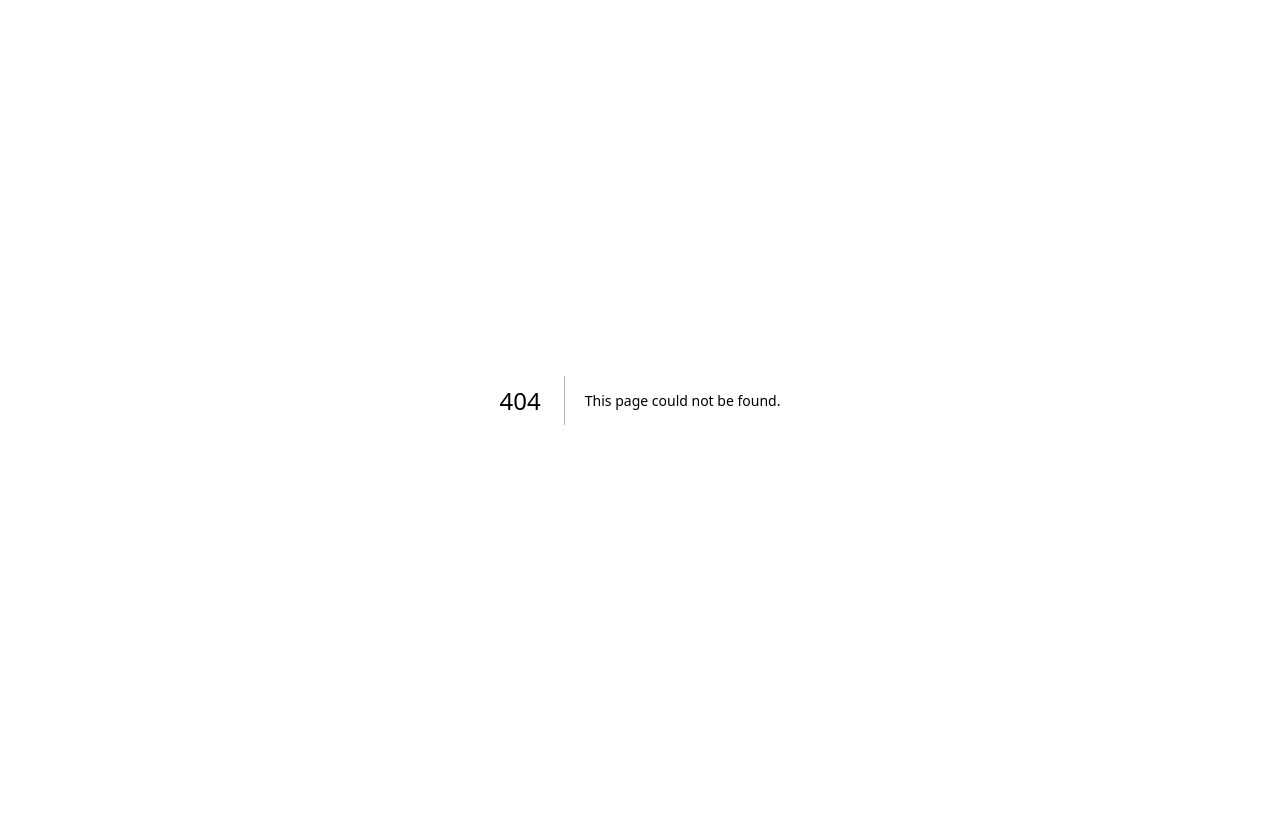
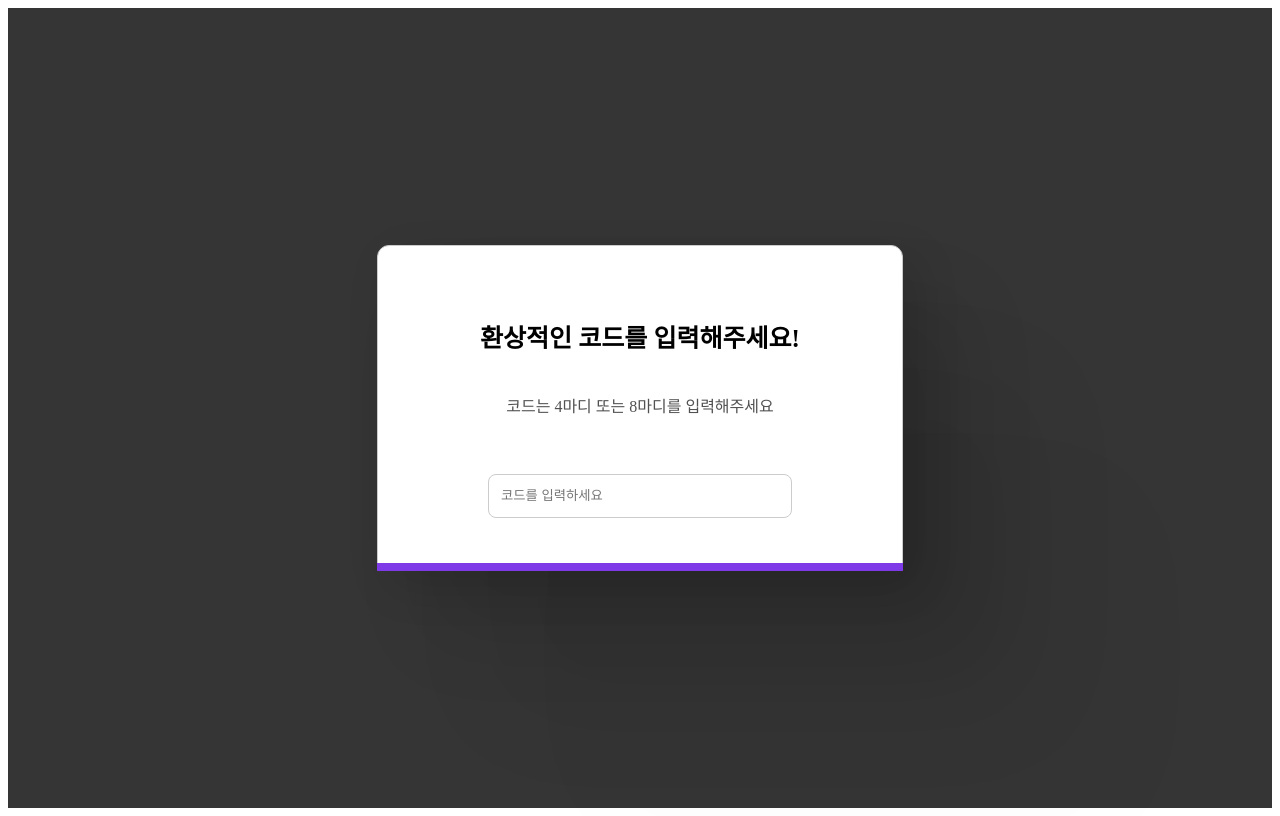
Before and after one commit to Musicany/Musicany_Web, a Next.js app: page /composition/writeCode in a window 1280 px wide. Before the commit this address had no page. Built offline with nearby package versions, Linux system fonts and the light colour scheme.

Commit message:
ADD: writeCode 퍼블리싱

```diff
--- /dev/null
+++ b/app/(workspace)/composition/writeCode/page.tsx
@@ -0,0 +1,28 @@
+"use client";
+
+import React from "react";
+
+import CompositionModal from "@/components/modals/compositionModal/page";
+import styled from "styled-components";
+import { flex } from "@/styles";
+
+const Layout = styled.div`
+  background-color: #353535;
+  width: 100%;
+  height: 100vh;
+  ${flex.CENTER};
+`;
+
+const WriteCode = () => {
+  return (
+    <Layout>
+      <CompositionModal
+        type="write"
+        title="환상적인 코드를 입력해주세요!"
+        subTitle="코드는 4마디 또는 8마디를 입력해주세요"
+      />
+    </Layout>
+  );
+};
+
+export default WriteCode;
--- a/app/components/modals/compositionModal/page.tsx
+++ b/app/components/modals/compositionModal/page.tsx
@@ -1,4 +1,5 @@
 import React from "react";
+import { useRouter } from "next/navigation";
 import * as S from "./style";
 
 // title과 subtitle을 추가한 인터페이스 정의
@@ -9,6 +10,7 @@ interface CompositionModalProps {
 }
 
 const CompositionModal = ({ type, title, subTitle }: CompositionModalProps) => {
+  const router = useRouter();
   return (
     <S.ChooseModal>
       <S.ContentLayout>
@@ -18,8 +20,12 @@ const CompositionModal = ({ type, title, subTitle }: CompositionModalProps) => {
         </S.TitleLayout>
         {type === "choose" ? (
           <S.SelectLayout>
-            <S.Select>예</S.Select>
-            <S.Select>아니요</S.Select>
+            <S.Select onClick={() => router.push("/composition/writeCode")}>
+              예
+            </S.Select>
+            <S.Select onClick={() => router.push("/composition/ai")}>
+              아니요
+            </S.Select>
           </S.SelectLayout>
         ) : (
           <S.Input placeholder="코드를 입력하세요" />
```
